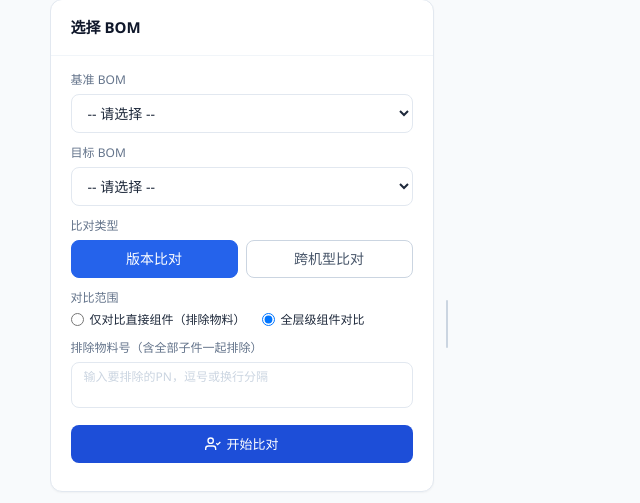
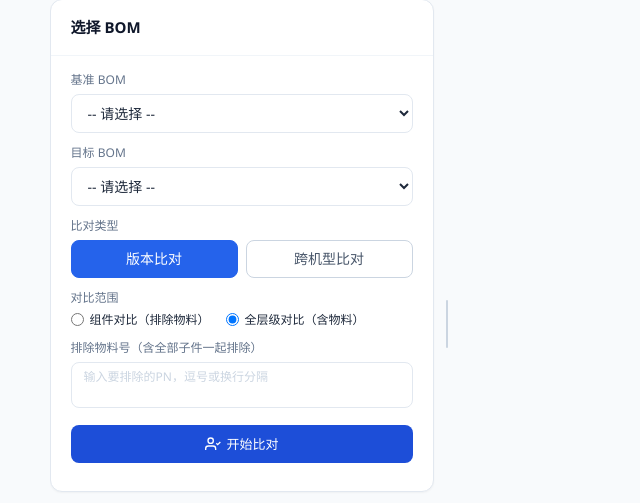
Before and after one commit to TYA1204/BOM-Data-Comparison, a Flask app: page /compare/ in a window 1280 px wide. Shown: the part 170-673 px from the top of the page, without its empty margins (0-640 px from the left). Run offline with Flask 3, Linux system fonts and the light colour scheme; data that the repository does not hold is empty; some libraries are stand-ins or nearby versions.

Commit message:
refactor: 组件对比（排除物料）改为全层级收集 + 排除叶子
用户需求澄清：
- 「组件对比（排除物料）」= 遍历全部子层级，对比所有『有子件』的组件节点，
  仅排除纯叶子物料。不再限定为2层直接组件。
- 「全层级对比（含物料）」= 遍历全部子层级，组件+物料完整对比。

修改：
1. compare.html: 两个 radio 选项均发送 compare_mode='include_children'，
   由 exclude_leaves 区分行为
   - components_only → exclude_leaves=true (组件对比)
   - include_children → exclude_leaves=false (全量对比)
2. compare.html: 标签更新为「组件对比（排除物料）」/「全层级对比（含物料）」
3. differ.py: mode_tag 基于 exclude_leaves 生成:
   - exclude_leaves=true → [组件对比(排除物料)]
   - exclude_leaves=false → [全层级对比]

验证 (task 32/33):
- 组件对比: 14条 (7added+7removed), 0物料, 含L3面壳组件 ✓
- 全层级对比: 30条 (14added+15removed+1modified), 含15物料 ✓

```diff
--- a/app/services/differ.py
+++ b/app/services/differ.py
@@ -341,7 +341,7 @@ def run_comparison(source_bom_id, target_bom_id, comparison_type='version',
             filters.append(f"基准BOM {len(selected_components['source'])}个组件")
         if selected_components.get('target'):
             filters.append(f"目标BOM {len(selected_components['target'])}个组件")
-        mode_tag = '组件级' if compare_mode == 'components_only' else '全层级组件'
+        mode_tag = '组件对比(排除物料)' if exclude_leaves else '全层级对比'
         task_name = f"{task_name} [{mode_tag}] {'&'.join(filters)}"
 
     cursor = db.execute('''
--- a/app/templates/compare.html
+++ b/app/templates/compare.html
@@ -87,13 +87,13 @@
                         <div>
                             <label class="block text-xs font-medium text-slate-500 mb-1.5">对比范围</label>
                             <div class="flex gap-4">
-                                <label class="flex items-center gap-1.5 text-xs cursor-pointer hover:text-slate-700" title="仅对比根组件及其直接子件，自动排除叶子物料节点">
+                                <label class="flex items-center gap-1.5 text-xs cursor-pointer hover:text-slate-700" title="遍历全部子层级，仅对比"有子件"的组件节点，自动排除纯叶子物料">
                                     <input type="radio" name="compare-mode" value="components_only" onchange="onCompareModeChange()">
-                                    仅对比直接组件（排除物料）
+                                    组件对比（排除物料）
                                 </label>
-                                <label class="flex items-center gap-1.5 text-xs cursor-pointer hover:text-slate-700" title="递归收集全部子层级，组件与物料完整对比">
+                                <label class="flex items-center gap-1.5 text-xs cursor-pointer hover:text-slate-700" title="遍历全部子层级，组件与物料完整对比">
                                     <input type="radio" name="compare-mode" value="include_children" checked onchange="onCompareModeChange()">
-                                    全层级组件对比
+                                    全层级对比（含物料）
                                 </label>
                             </div>
                         </div>
@@ -585,7 +585,7 @@ function startCompare() {
         source_bom_id: parseInt(srcId),
         target_bom_id: parseInt(tgtId),
         comparison_type: document.getElementById('compare-type').value,
-        compare_mode: compareMode,
+        compare_mode: 'include_children',  // 全层级收集，由 exclude_leaves 控制是否排除叶子
         selected_components: selectedComponents,
         exclude_parents: excludeParents,
         exclude_leaves: compareMode === 'components_only',
```
